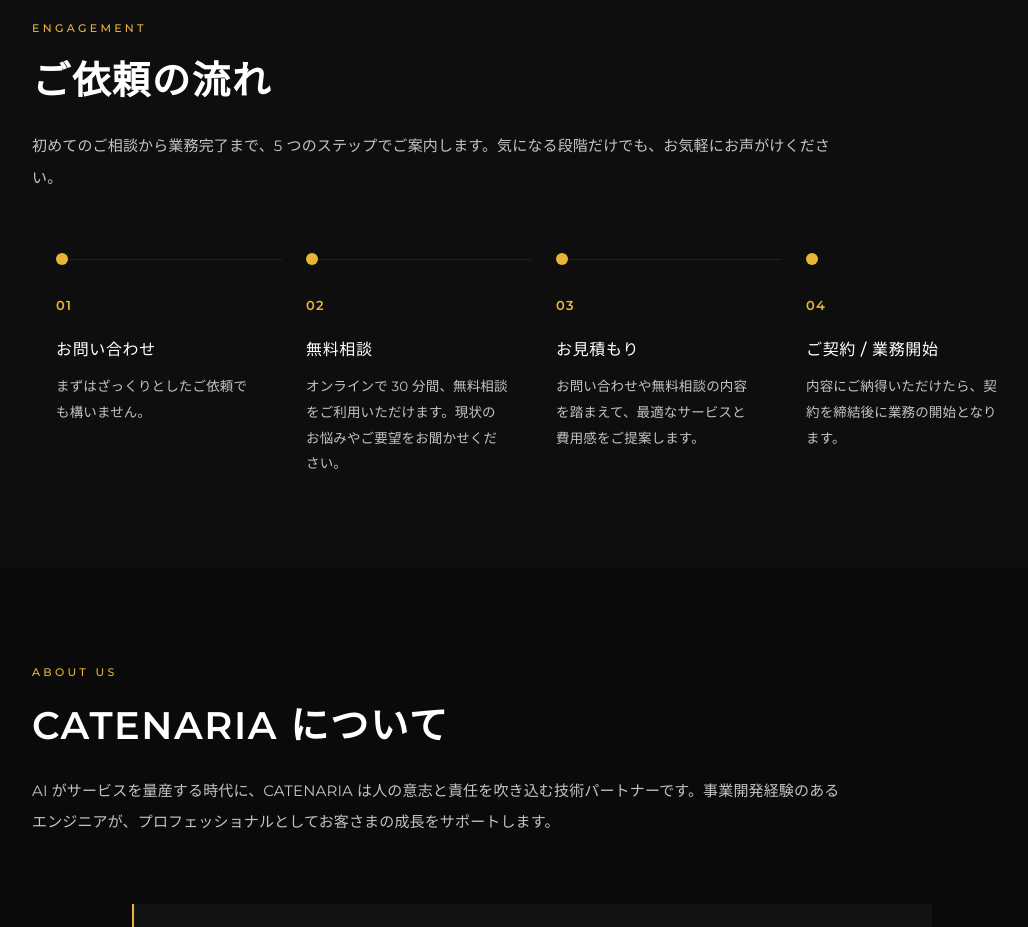
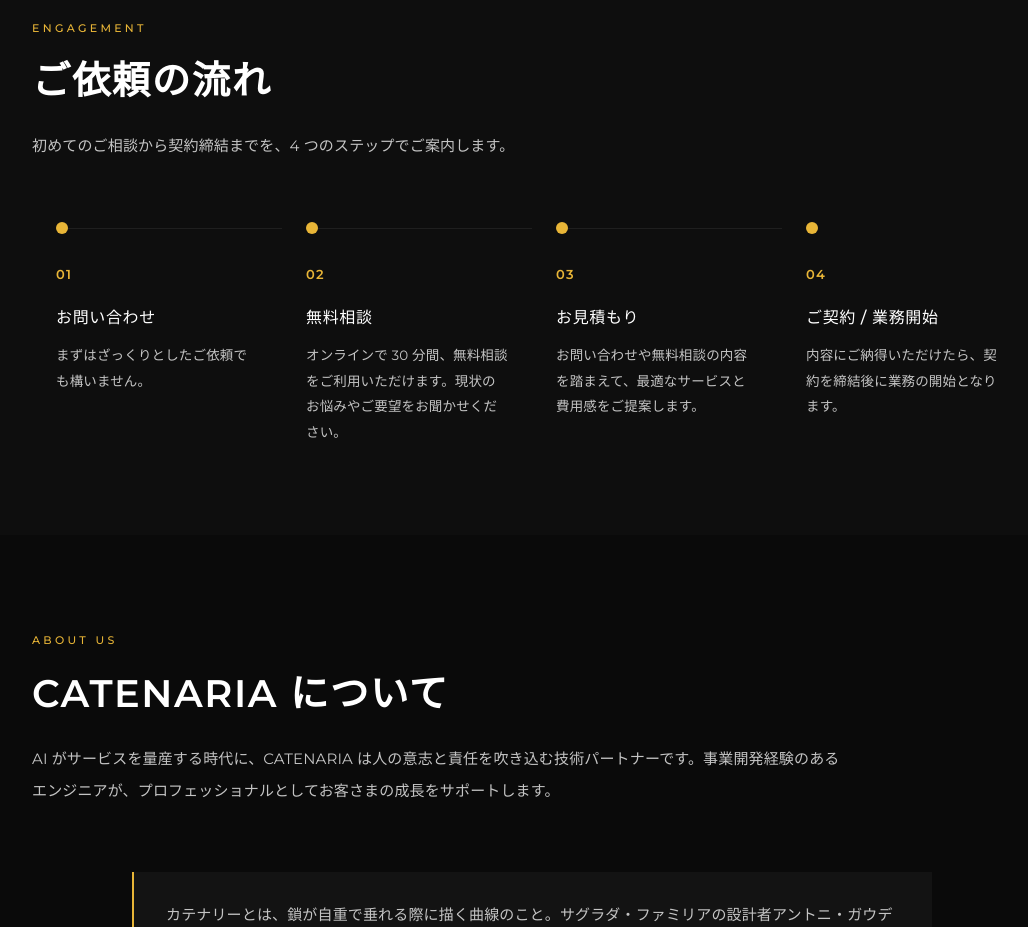
Before and after one commit to yjn279/catenaria, a React (Vite) app: page / in a window 1280 px wide. Shown: the part 2640-3567 px from the top of the page, without its empty margins (108-1136 px from the left). Built offline with nearby package versions, Linux system fonts and the light colour scheme.

Commit message:
fix(flow): align section lead with 4-step engagement

```diff
--- a/src/sections/Flow.tsx
+++ b/src/sections/Flow.tsx
@@ -29,8 +29,7 @@
           <div className="sec-label">Engagement</div>
           <h2 className="sec-title">ご依頼の流れ</h2>
           <p className="sec-lead">
-            初めてのご相談から業務完了まで、5
-            つのステップでご案内します。気になる段階だけでも、お気軽にお声がけください。
+            初めてのご相談から契約締結までを、4 つのステップでご案内します。
           </p>
         </div>
         <div className="flow reveal">
```
